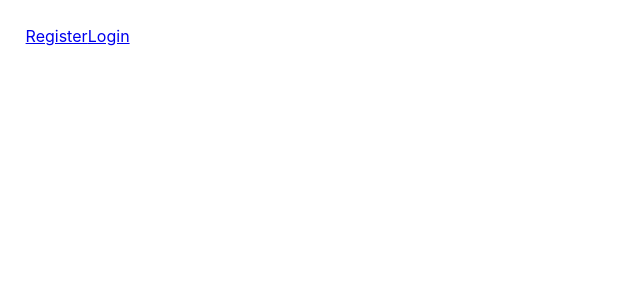
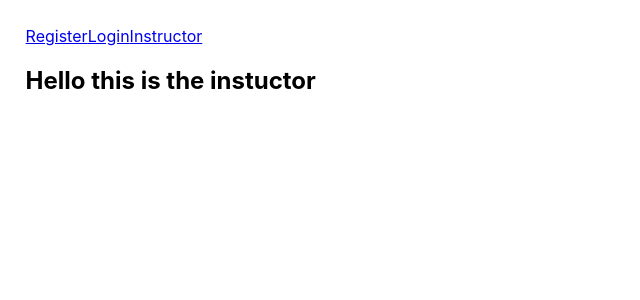
Before and after one commit to anywhere-fitness-ii/Front-End, a React (Create React App) app in the folder client/: page /instructor in a window 1280 px wide. Shown: the top 300 px of the page, without its empty margins (0-640 px from the left). Built offline with nearby package versions, Linux system fonts and the light colour scheme.

Commit message:
Instructor Component

```diff
--- a/client/src/App.js
+++ b/client/src/App.js
@@ -4,6 +4,7 @@ import RegisterForm from './components/RegistrationForm'
 import LoginForm from './components/LoginForm';
 import AddClass from './components/AddClass';
 import styled from 'styled-components';
+import Instructor from './components/Instructor'
 
 
 const Container = styled.div`
@@ -16,6 +17,7 @@ function App() {
       {/* Home page with login and registration */}
       <NavLink to="/">Register</NavLink>
       <NavLink to="/login">Login</NavLink>
+      <NavLink to="/instructor">Instructor</NavLink>
       <Route exact path="/">
         <RegisterForm />
       </Route>
@@ -31,6 +33,8 @@ function App() {
       {/* Instructor dashboard with addclass form and upcoming classes */}
       <Route path="/instructor/:id">
       </Route>
+
+      <Route path="/instructor" component={Instructor} />
     </Container>
   );
 }
--- a/client/src/components/Instructor.js
+++ b/client/src/components/Instructor.js
@@ -0,0 +1,9 @@
+import React from 'react'
+
+const Instructor = () =>{
+return(<div>
+    <h2>Hello this is the instuctor</h2>
+</div>)
+}
+
+export default Instructor;
```
